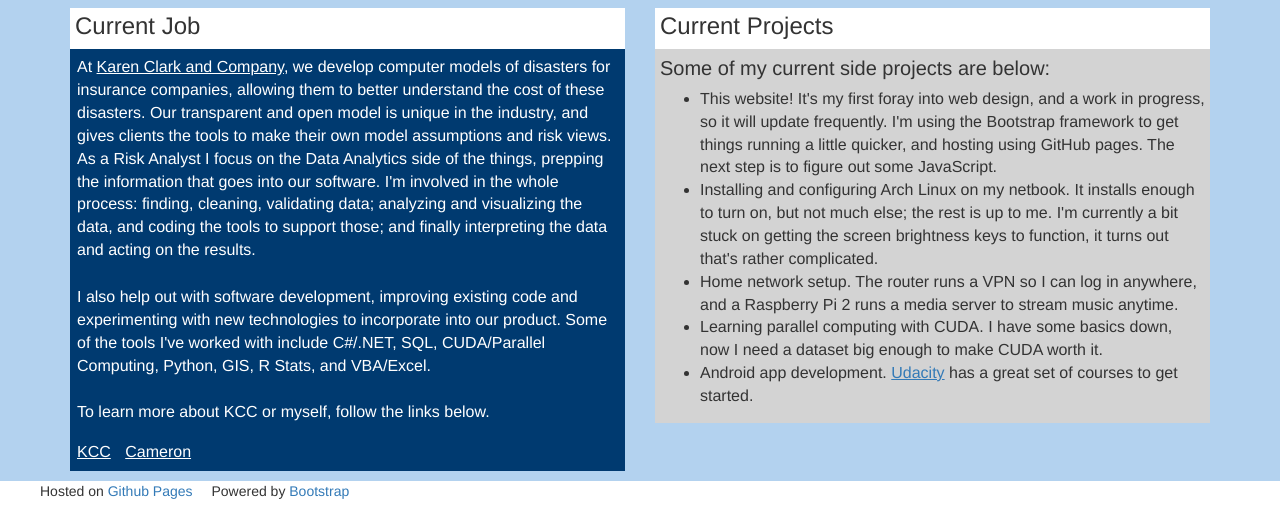
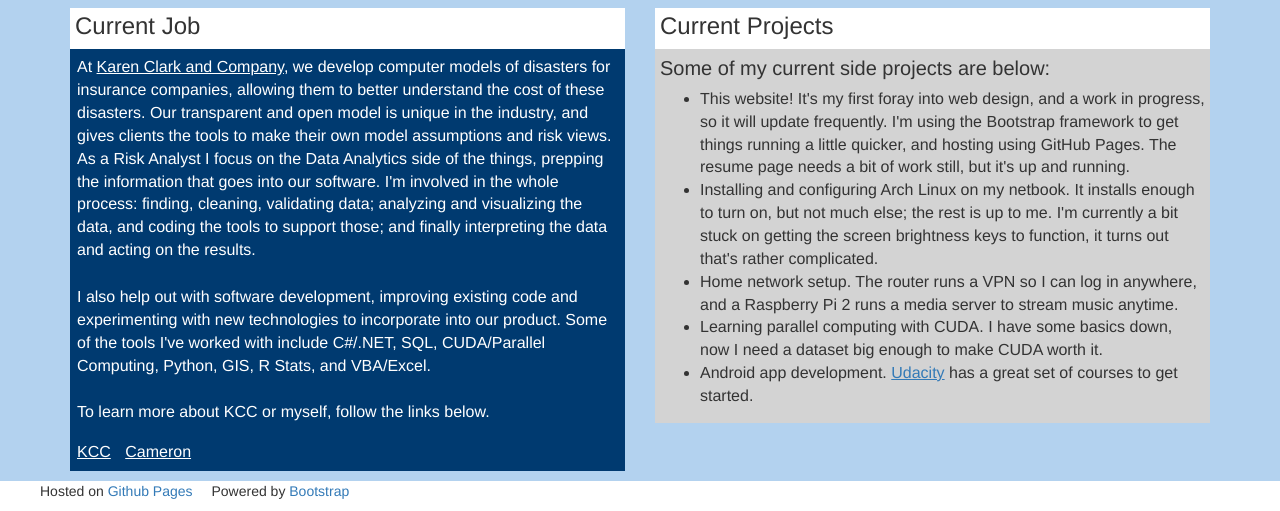
Before and after one commit to cliftbar/WebsiteFromScratch, a plain HTML site: page index.html in a window 1280 px wide. Shown: the part 415-926 px from the top of the page. Drawn offline with Linux system fonts and the light colour scheme.

Commit message:
minor wording update

```diff
--- a/index.html
+++ b/index.html
@@ -80,7 +80,7 @@
                                     Some of my current side projects are below:
                                 </p>
                                 <ul>
-                                    <li>This website! It's my first foray into web design, and a work in progress, so it will update frequently.  I'm using the Bootstrap framework to get things running a little quicker, and hosting using GitHub pages.  The next step is to figure out some JavaScript.</li>
+                                    <li>This website! It's my first foray into web design, and a work in progress, so it will update frequently.  I'm using the Bootstrap framework to get things running a little quicker, and hosting using GitHub Pages.  The resume page needs a bit of work still, but it's up and running.</li>
                                     <li>Installing and configuring Arch Linux on my netbook.  It installs enough to turn on, but not much else; the rest is up to me.  I'm currently a bit stuck on getting the screen brightness keys to function, it turns out that's rather complicated.
                                     <li>Home network setup.  The router runs a VPN so I can log in anywhere, and a Raspberry Pi 2 runs a media server to stream music anytime.</li>
                                     <li>Learning parallel computing with CUDA.  I have some basics down, now I need a dataset big enough to make CUDA worth it.</li>
```
